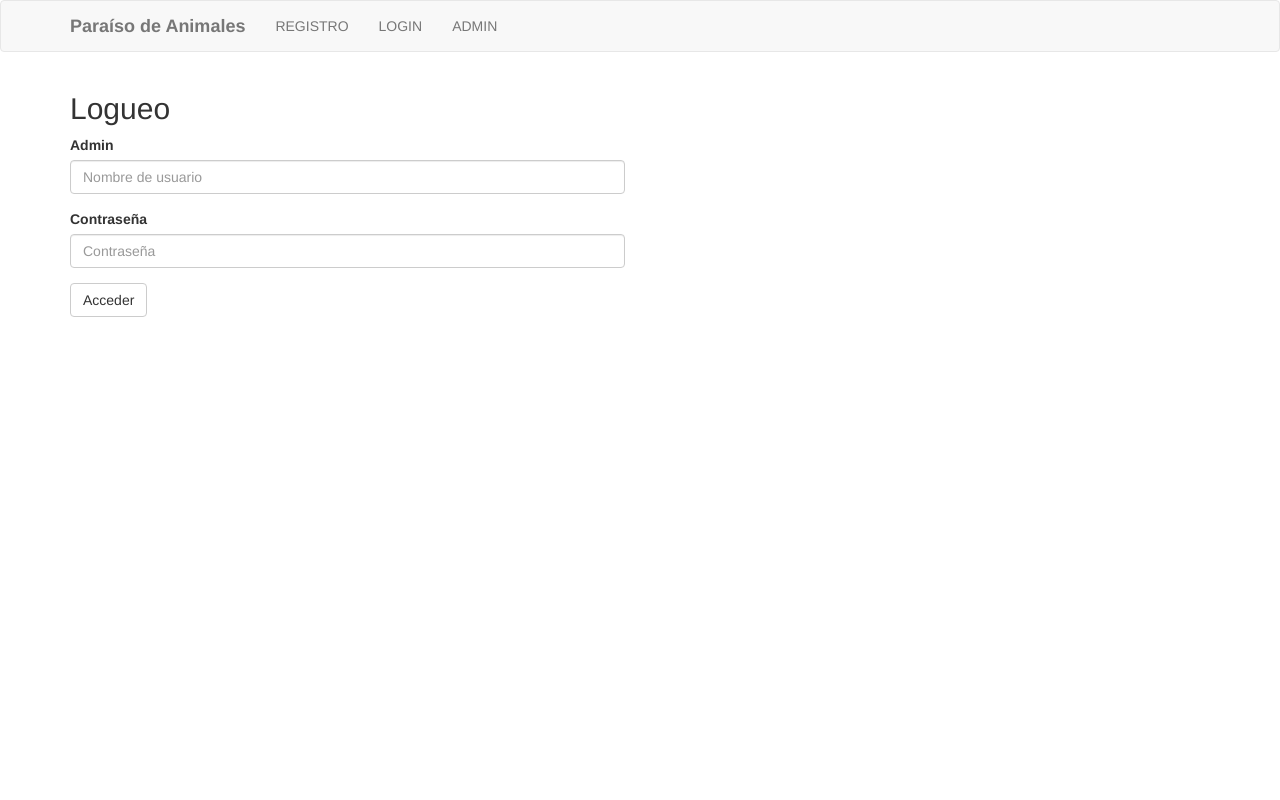
After one commit to IvanPerea/proyecto-taller2, a PHP site: page /administrador.php in a window 1280 px wide. The commit adds this page. Run offline with PHP 8.4, Linux system fonts and the light colour scheme.

Commit message:
Versiones

```diff
--- /dev/null
+++ b/Rescatando Animales/administrador.php
@@ -0,0 +1,31 @@
+<?php session_start(); ?>
+<html>
+	<head>
+		<title>Formulario de Registro</title>
+		<link rel="stylesheet" type="text/css" href="bootstrap login/css/bootstrap.min.css">
+	</head>
+	<body>
+	<?php include "php login/navbar.php"; ?>
+<div class="container">
+<div class="row">
+<div class="col-md-6">
+		<h2>Logueo</h2>
+
+		<form role="form" name="login" action="php login/login.php" method="post">
+		  <div class="form-group">
+		    <label for="username">Admin</label>
+		    <input type="text" class="form-control" id="username" name="username" placeholder="Nombre de usuario">
+		  </div>
+		  <div class="form-group">
+		    <label for="password">Contraseña</label>
+		    <input type="password" class="form-control" id="password" name="password" placeholder="Contraseña">
+		  </div>
+
+		  <button type="submit" class="btn btn-default">Acceder</button>
+		</form>
+</div>
+</div>
+</div>
+		<script src="js/valida_login.js"></script>
+	</body>
+</html>
--- a/Rescatando Animales/index.html
+++ b/Rescatando Animales/index.html
@@ -46,7 +46,7 @@
 						<li><a href="perros.html">Perros</a></li>
 						<li><a href="voluntarios.html">Voluntariado</a></li>
 						<li><a href="contacto.html">Contacto</a></li>
-						<li><a href="">Administrador</a></li>
+						<li><a href="administrador.php">Administrador</a></li>
 							<ul>
 								</li>
 							</ul>
--- a/Rescatando Animales/php login/navbar.php
+++ b/Rescatando Animales/php login/navbar.php
@@ -17,6 +17,7 @@
       <?php if(!isset($_SESSION["user_id"])):?>
       <li><a href="./registro.php">REGISTRO</a></li>
       <li><a href="./login.php">LOGIN</a></li>
+      <li><a href="administrador.php">ADMIN</a></li>
     <?php else:?>
       <li><a href="./php/logout.php">SALIR</a></li>
     <?php endif;?>
```
Also changed, not shown: Rescatando Animales/php login/admin.php (added, +28 -0 lines).
